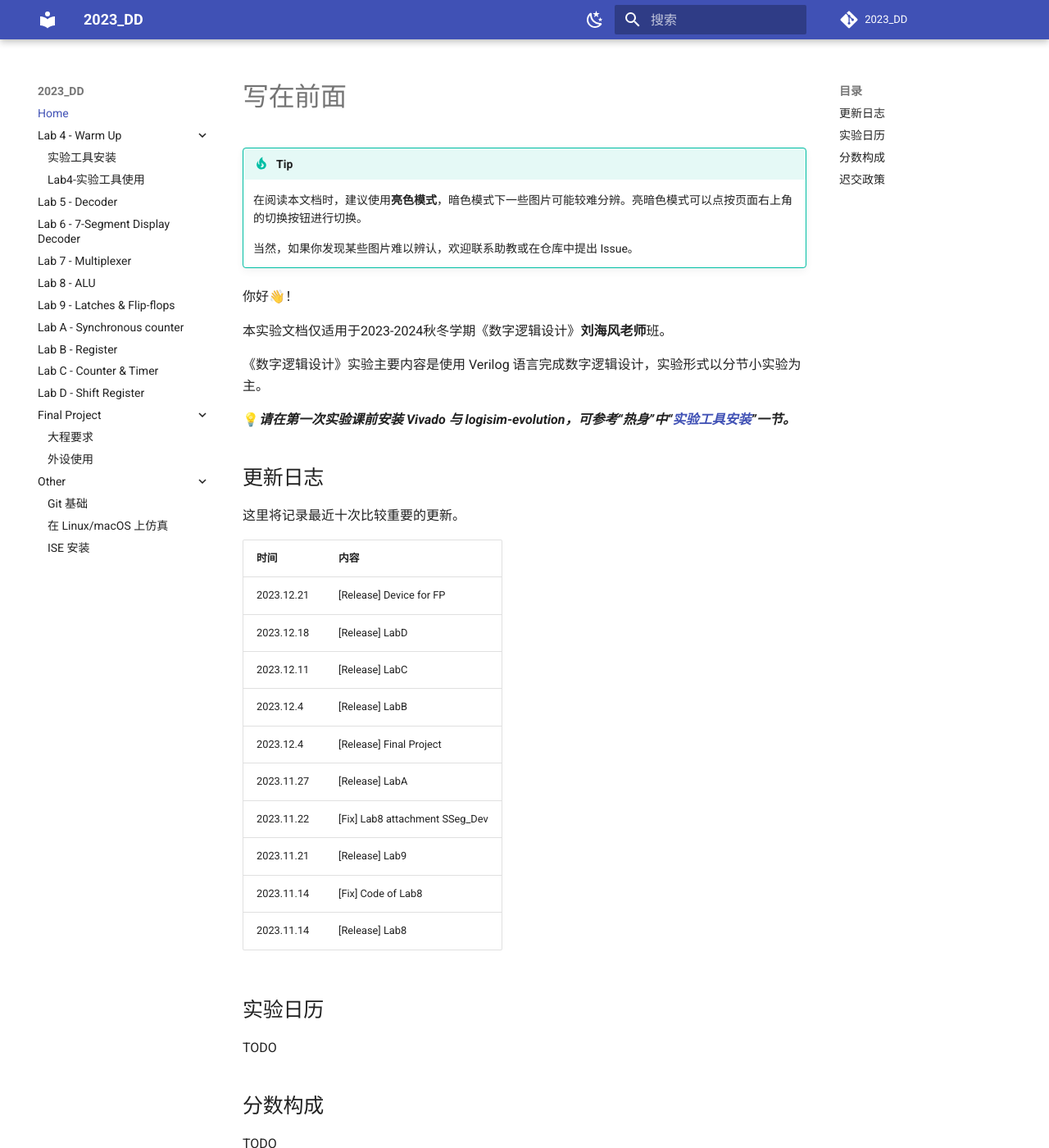
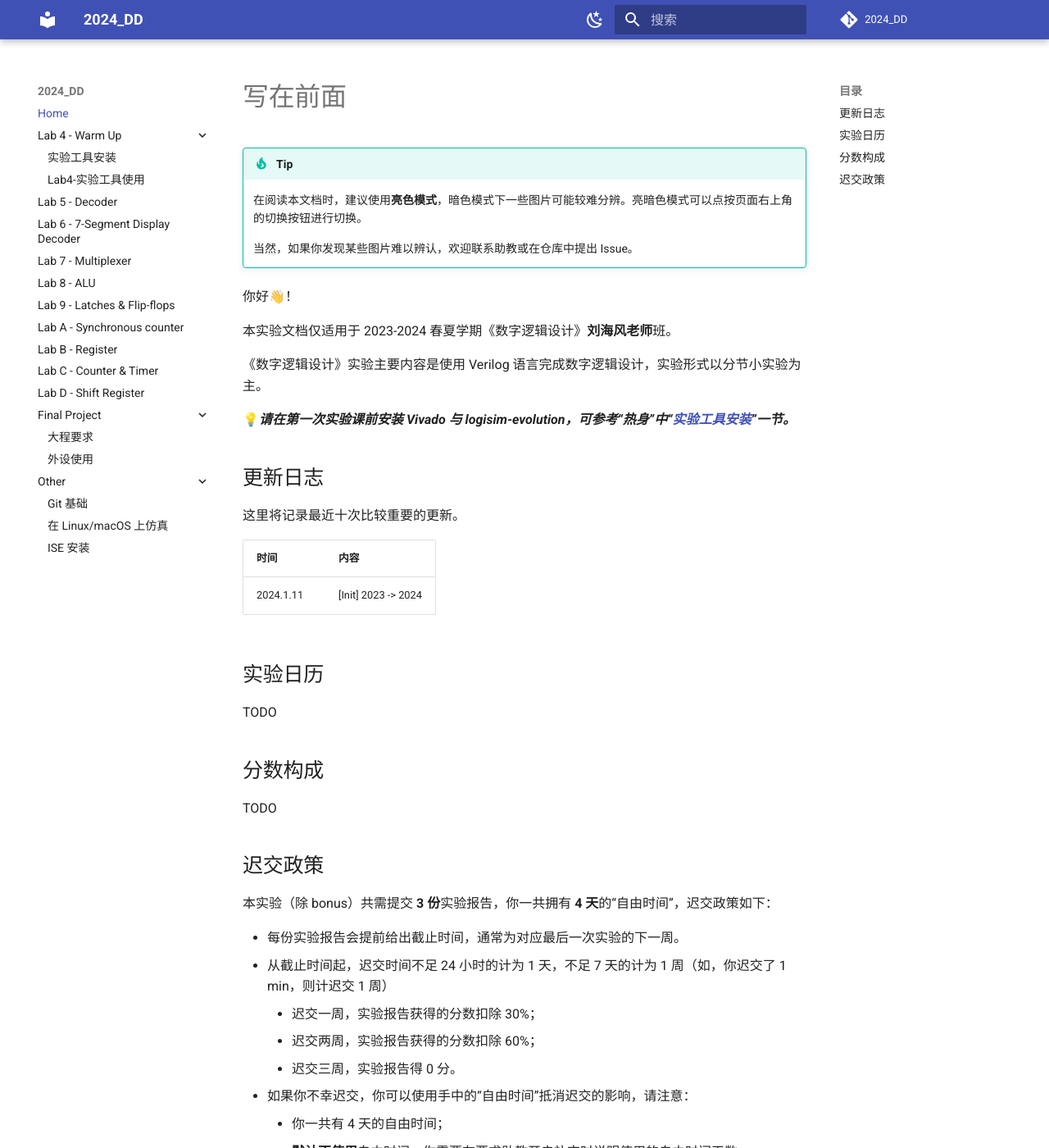
Before and after one commit to Guahao31/2024_DD, an MkDocs documentation site: the page built from docs/index.md, in a window 1280 px wide and 1400 px high. Shown: the whole window at 82% size. Built offline with MkDocs 1.6.1 and Material for MkDocs 9.7.7, drawn with Linux system fonts in a browser that asks for light colours; a script that is not in the unit is left out; comment, search, counter and statistics services are not loaded; some of the changed text lies outside the part shown.

Commit message:
2023->2024

```diff
--- a/docs/index.md
+++ b/docs/index.md
@@ -7,7 +7,7 @@
 
 你好👋！
 
-本实验文档仅适用于2023-2024秋冬学期《数字逻辑设计》**刘海风老师**班。
+本实验文档仅适用于 2023-2024 春夏学期《数字逻辑设计》**刘海风老师**班。
 
 《数字逻辑设计》实验主要内容是使用 Verilog 语言完成数字逻辑设计，实验形式以分节小实验为主。
 
@@ -20,22 +20,7 @@
 
 | 时间 | 内容 |
 | --- | :------------------------------------ |
-| 2023.12.21 | [Release] Device for FP |
-| 2023.12.18 | [Release] LabD |
-| 2023.12.11 | [Release] LabC |
-| 2023.12.4 | [Release] LabB |
-| 2023.12.4 | [Release] Final Project |
-| 2023.11.27 | [Release] LabA |
-| 2023.11.22 | [Fix] Lab8 attachment SSeg_Dev |
-| 2023.11.21 | [Release] Lab9 |
-| 2023.11.14 | [Fix] Code of Lab8 |
-| 2023.11.14 | [Release] Lab8 |
-<!-- | 2023.11.6 | [Release] Lab7 | -->
-<!-- | 2023.10.31 | [Release] Lab6 | -->
-<!-- | 2023.10.23 | [Release] Lab5 | -->
-<!-- | 2023.10.12 | [Update] 迟交政策 | -->
-<!-- | 2023.10.10 | [Release] Lab4 | -->
-<!-- | 2023.8.21 | [Release] 主页与基本内容 | -->
+| 2024.1.11 | [Init] 2023 -> 2024 |
 <!-- 格式如下： -->
 <!-- 有超过十次的更新，需要将旧的更新注释，而非删除 -->
 <!-- | 2023.3.5 | [Update] Lab1 ALU_operation 补充 | -->
@@ -55,12 +40,12 @@ TODO
 
 ## 迟交政策
 
-本实验（除 bonus）共需提交 **4 份**实验报告，你一共拥有 **4 天**的“自由时间”，迟交政策如下：
+本实验（除 bonus）共需提交 **3 份**实验报告，你一共拥有 **4 天**的“自由时间”，迟交政策如下：
 
 * 每份实验报告会提前给出截止时间，通常为对应最后一次实验的下一周。
 * 从截止时间起，迟交时间不足 24 小时的计为 1 天，不足 7 天的计为 1 周（如，你迟交了 1 min，则计迟交 1 周）
-    * 迟交一周，实验报告获得的分数扣除 40%；
-    * 迟交两周，实验报告获得的分数扣除 80%；
+    * 迟交一周，实验报告获得的分数扣除 30%；
+    * 迟交两周，实验报告获得的分数扣除 60%；
     * 迟交三周，实验报告得 0 分。
 * 如果你不幸迟交，你可以使用手中的“自由时间”抵消迟交的影响，请注意：
     * 你一共有 4 天的自由时间；
@@ -73,7 +58,7 @@ TODO
 
     大琦的某实验
 
-    * 实验报告迟交了 9 天 2 小时，她使用了 3 天的“自由时间”，记迟交 7 天；*扣除 40% 获得分数*
-    * 她的实验报告获得了91的基础分。
+    * 实验报告迟交了 9 天 2 小时，她使用了 3 天的“自由时间”，记迟交 7 天；*扣除 30% 获得分数*
+    * 她的实验报告获得了 91 的基础分。
 
-    她这次实验的报告分数：91×60%=55（四舍五入）。
+    她这次实验的报告分数：91×70%=64（四舍五入）。
--- a/mkdocs.yml
+++ b/mkdocs.yml
@@ -1,9 +1,9 @@
-site_name: 2023_DD
-# site_url: https://guahao31.github.io/2023_DD
+site_name: 2024_DD
+# site_url: https://guahao31.github.io/2024_DD
 site_dir: public
 site_author: GNG not Gua
-repo_url: https://github.com/guahao31/2023_DD
-repo_name: 2023_DD
+repo_url: https://github.com/guahao31/2024_DD
+repo_name: 2024_DD
 
 theme:
   name: material
```
Also changed, not shown: README.md (+7 -7 lines).
